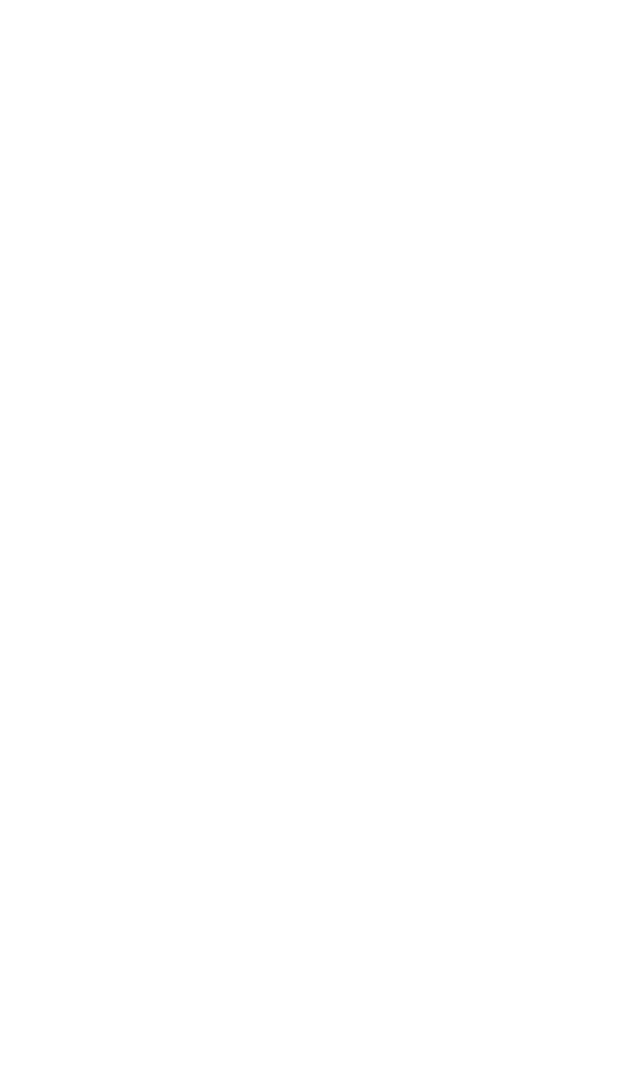
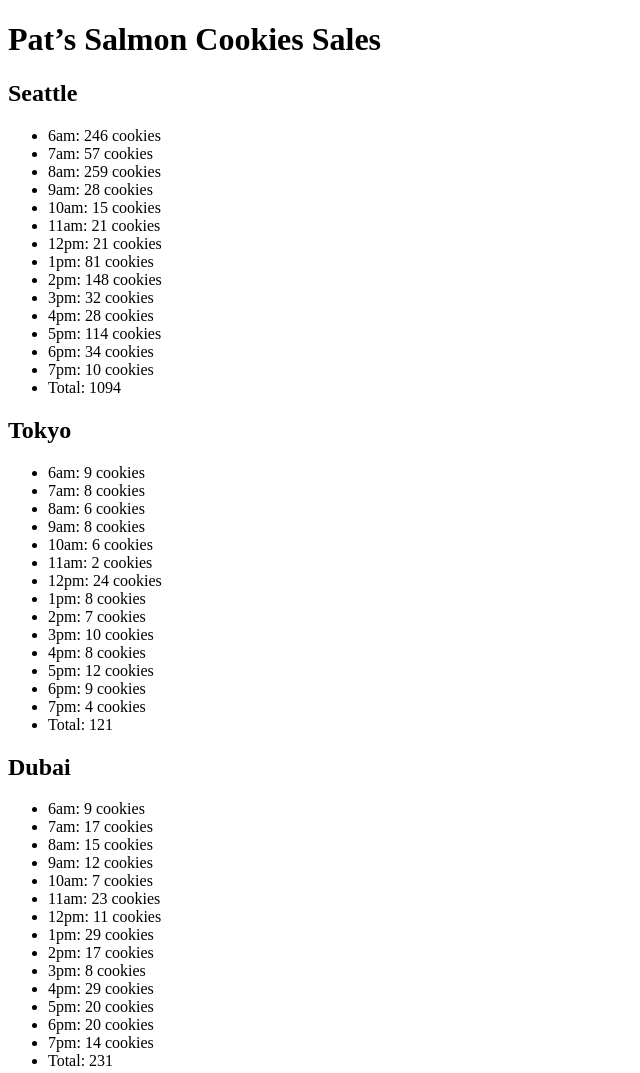
Before and after one commit to odehabuzaid/cookie-stand, a plain HTML site: page sales.html in a window 1280 px wide. Shown: the top 1073 px of the page, without its empty margins (0-640 px from the left). Before the commit the page ends 800 px from the top, so only its background shows below. Drawn offline with Linux system fonts and the light colour scheme.

Commit message:
class06-Objects-js

```diff
--- a/js/app.js
+++ b/js/app.js
@@ -0,0 +1,261 @@
+'use strict';
+
+let opHours = ['6am', '7am', '8am', '9am', '10am', '11am', '12pm', '1pm', '2pm', '3pm', '4pm', '5pm', '6pm', '7pm'];
+let Sales = document.getElementById('SalesDiv');
+function randomNumberGenerator(min, max) {
+  min = Math.ceil(min);
+  max = Math.floor(max);
+  return Math.floor(Math.random() * (max - min + 1) + min);
+}
+
+let Seattle = {
+  location : 'Seattle',
+  minCust : [0, 0, 0, 0, 0, 0,0, 0, 0, 0, 0, 0,0,0],
+  maxCust : [0, 0, 0, 0, 0, 0,0, 0, 0, 0, 0, 0,0,0],
+  cookiesSalesPerHour : [0, 0, 0, 0, 0, 0,0, 0, 0, 0, 0, 0,0,0],
+  TotalSalesPerDay : 0,
+  minCustomers: function(min, max){
+    for (let i = 0; i < this.minCust.length ; i++ ){
+      this.minCust[i] = randomNumberGenerator(min, max);
+    }},
+  maxCustomers: function(min, max){
+    for (let i = 0; i < this.maxCust.length ; i++ ){
+      this.maxCust[i] = randomNumberGenerator(min, max);
+    }},
+  cookiesSales : function(){
+    for (let i = 0; i < this.cookiesSalesPerHour.length ; i++ ){
+      let avg = Math.ceil(Math.round((this.maxCust[i] / this.minCust[i] ) * 6.3 * 10) / 10);
+      this.cookiesSalesPerHour[i] = avg;
+      this.TotalSalesPerDay += avg;
+    }},
+  render: function(){
+
+    let articleElement = document.createElement('article');
+    Sales.appendChild(articleElement);
+
+    let location = document.createElement('h2');
+    articleElement.appendChild(location);
+    location.textContent = this.location;
+
+    let SalesList = document.createElement('ul');
+    articleElement.appendChild(SalesList);
+
+    for(let i = 0; i < this.cookiesSalesPerHour.length; i++) {
+      let listItem = document.createElement('li');
+      SalesList.appendChild(listItem);
+      listItem.textContent = opHours[i] +': ' + this.cookiesSalesPerHour[i] + ' cookies';
+    }
+    let listItem = document.createElement('li');
+    SalesList.appendChild(listItem);
+    listItem.textContent = ' Total: ' + this.TotalSalesPerDay ;
+
+  }
+
+};
+
+Seattle.minCustomers(1,23);
+Seattle.maxCustomers(23,65);
+Seattle.cookiesSales();
+Seattle.render();
+
+let Tokyo = {
+  location : 'Tokyo',
+  minCust : [0, 0, 0, 0, 0, 0,0, 0, 0, 0, 0, 0,0,0],
+  maxCust : [0, 0, 0, 0, 0, 0,0, 0, 0, 0, 0, 0,0,0],
+  cookiesSalesPerHour : [0, 0, 0, 0, 0, 0,0, 0, 0, 0, 0, 0,0,0],
+  TotalSalesPerDay : 0,
+  minCustomers: function(min, max){
+    for (let i = 0; i < this.minCust.length ; i++ ){
+      this.minCust[i] = randomNumberGenerator(min, max);
+    }},
+  maxCustomers: function(min, max){
+    for (let i = 0; i < this.maxCust.length ; i++ ){
+      this.maxCust[i] = randomNumberGenerator(min, max);
+    }},
+  cookiesSales : function(){
+    for (let i = 0; i < this.cookiesSalesPerHour.length ; i++ ){
+      let avg = Math.ceil(Math.round((this.maxCust[i] / this.minCust[i] ) * 1.2 * 10) / 10);
+      this.cookiesSalesPerHour[i] = avg;
+      this.TotalSalesPerDay += avg;
+    }},
+  render: function(){
+
+    let articleElement = document.createElement('article');
+    Sales.appendChild(articleElement);
+
+    let location = document.createElement('h2');
+    articleElement.appendChild(location);
+    location.textContent = this.location;
+
+    let SalesList = document.createElement('ul');
+    articleElement.appendChild(SalesList);
+
+    for(let i = 0; i < this.cookiesSalesPerHour.length; i++) {
+      let listItem = document.createElement('li');
+      SalesList.appendChild(listItem);
+      listItem.textContent = opHours[i] +': ' + this.cookiesSalesPerHour[i] + ' cookies';
+    }
+    let listItem = document.createElement('li');
+    SalesList.appendChild(listItem);
+    listItem.textContent = ' Total: ' + this.TotalSalesPerDay ;
+
+  }
+
+};
+
+Tokyo.minCustomers(1,3);
+Tokyo.maxCustomers(3,24);
+Tokyo.cookiesSales();
+Tokyo.render();
+
+
+let Dubai = {
+  location : 'Dubai',
+  minCust : [0, 0, 0, 0, 0, 0,0, 0, 0, 0, 0, 0,0,0],
+  maxCust : [0, 0, 0, 0, 0, 0,0, 0, 0, 0, 0, 0,0,0],
+  cookiesSalesPerHour : [0, 0, 0, 0, 0, 0,0, 0, 0, 0, 0, 0,0,0],
+  TotalSalesPerDay : 0,
+  minCustomers: function(min, max){
+    for (let i = 0; i < this.minCust.length ; i++ ){
+      this.minCust[i] = randomNumberGenerator(min, max);
+    }},
+  maxCustomers: function(min, max){
+    for (let i = 0; i < this.maxCust.length ; i++ ){
+      this.maxCust[i] = randomNumberGenerator(min, max);
+    }},
+  cookiesSales : function(){
+    for (let i = 0; i < this.cookiesSalesPerHour.length ; i++ ){
+      let avg = Math.ceil(Math.round((this.maxCust[i] / this.minCust[i] ) * 3.7 * 10) / 10);
+      this.cookiesSalesPerHour[i] = avg;
+      this.TotalSalesPerDay += avg;
+    }},
+  render: function(){
+
+    let articleElement = document.createElement('article');
+    Sales.appendChild(articleElement);
+
+    let location = document.createElement('h2');
+    articleElement.appendChild(location);
+    location.textContent = this.location;
+
+    let SalesList = document.createElement('ul');
+    articleElement.appendChild(SalesList);
+
+    for(let i = 0; i < this.cookiesSalesPerHour.length; i++) {
+      let listItem = document.createElement('li');
+      SalesList.appendChild(listItem);
+      listItem.textContent = opHours[i] +': ' + this.cookiesSalesPerHour[i] + ' cookies';
+    }
+    let listItem = document.createElement('li');
+    SalesList.appendChild(listItem);
+    listItem.textContent = ' Total: ' + this.TotalSalesPerDay ;
+
+  }
+
+};
+
+Dubai.minCustomers(1,11);
+Dubai.maxCustomers(11,38);
+Dubai.cookiesSales();
+Dubai.render();
+
+let Paris = {
+  location : 'Paris',
+  minCust : [0, 0, 0, 0, 0, 0,0, 0, 0, 0, 0, 0,0,0],
+  maxCust : [0, 0, 0, 0, 0, 0,0, 0, 0, 0, 0, 0,0,0],
+  cookiesSalesPerHour : [0, 0, 0, 0, 0, 0,0, 0, 0, 0, 0, 0,0,0],
+  TotalSalesPerDay : 0,
+  minCustomers: function(min, max){
+    for (let i = 0; i < this.minCust.length ; i++ ){
+      this.minCust[i] = randomNumberGenerator(min, max);
+    }},
+  maxCustomers: function(min, max){
+    for (let i = 0; i < this.maxCust.length ; i++ ){
+      this.maxCust[i] = randomNumberGenerator(min, max);
+    }},
+  cookiesSales : function(){
+    for (let i = 0; i < this.cookiesSalesPerHour.length ; i++ ){
+      let avg = Math.ceil(Math.round((this.maxCust[i] / this.minCust[i] ) * 2.3 * 10) / 10);
+      this.cookiesSalesPerHour[i] = avg;
+      this.TotalSalesPerDay += avg;
+    }},
+  render: function(){
+
+    let articleElement = document.createElement('article');
+    Sales.appendChild(articleElement);
+
+    let location = document.createElement('h2');
+    articleElement.appendChild(location);
+    location.textContent = this.location;
+
+    let SalesList = document.createElement('ul');
+    articleElement.appendChild(SalesList);
+
+    for(let i = 0; i < this.cookiesSalesPerHour.length; i++) {
+      let listItem = document.createElement('li');
+      SalesList.appendChild(listItem);
+      listItem.textContent = opHours[i] +': ' + this.cookiesSalesPerHour[i] + ' cookies';
+    }
+    let listItem = document.createElement('li');
+    SalesList.appendChild(listItem);
+    listItem.textContent = ' Total: ' + this.TotalSalesPerDay ;
+
+  }
+
+};
+
+Paris.minCustomers(1,20);
+Paris.maxCustomers(20,38);
+Paris.cookiesSales();
+Paris.render();
+
+
+let Lima = {
+  location : 'Lima',
+  minCust : [0, 0, 0, 0, 0, 0,0, 0, 0, 0, 0, 0,0,0],
+  maxCust : [0, 0, 0, 0, 0, 0,0, 0, 0, 0, 0, 0,0,0],
+  cookiesSalesPerHour : [0, 0, 0, 0, 0, 0,0, 0, 0, 0, 0, 0,0,0],
+  TotalSalesPerDay : 0,
+  minCustomers: function(min, max){
+    for (let i = 0; i < this.minCust.length ; i++ ){
+      this.minCust[i] = randomNumberGenerator(min, max);
+    }},
+  maxCustomers: function(min, max){
+    for (let i = 0; i < this.maxCust.length ; i++ ){
+      this.maxCust[i] = randomNumberGenerator(min, max);
+    }},
+  cookiesSales : function(){
+    for (let i = 0; i < this.cookiesSalesPerHour.length ; i++ ){
+      let avg = Math.ceil(Math.round((this.maxCust[i] / this.minCust[i] ) * 4.6 * 10) / 10);
+      this.cookiesSalesPerHour[i] = avg;
+      this.TotalSalesPerDay += avg;
+    }},
+  render: function(){
+
+    let articleElement = document.createElement('article');
+    Sales.appendChild(articleElement);
+
+    let location = document.createElement('h2');
+    articleElement.appendChild(location);
+    location.textContent = this.location;
+
+    let SalesList = document.createElement('ul');
+    articleElement.appendChild(SalesList);
+
+    for(let i = 0; i < this.cookiesSalesPerHour.length; i++) {
+      let listItem = document.createElement('li');
+      SalesList.appendChild(listItem);
+      listItem.textContent = opHours[i] +': ' + this.cookiesSalesPerHour[i] + ' cookies';
+    }
+    let listItem = document.createElement('li');
+    SalesList.appendChild(listItem);
+    listItem.textContent = ' Total: ' + this.TotalSalesPerDay ;
+
+  }
+
+};
+
+Lima.minCustomers(1,2);
+Lima.maxCustomers(2,16);
+Lima.cookiesSales();
+Lima.render();
--- a/sales.html
+++ b/sales.html
@@ -7,6 +7,12 @@
     <title>Sales - Cookie Stand</title>
 </head>
 <body>
+    <main>
+    <h1>Pat’s Salmon Cookies Sales</h1>
+    <div id="SalesDiv">
 
+    </div>
+</main>
+    <script src="js/app.js"></script>
 </body>
 </html>
```
Also changed, not shown: index.html (+10 -0 lines).
